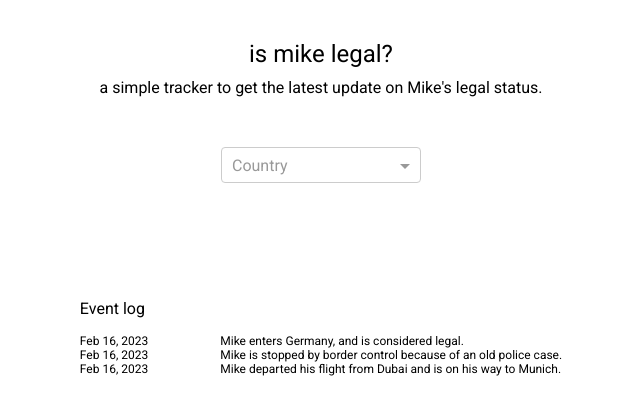
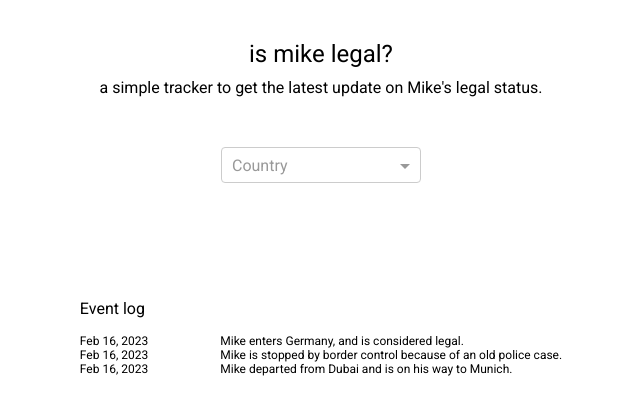
Before and after one commit to otmanesabir/is-mike-legal, an Angular app: page / in a window 1280 px wide. Shown: the top 414 px of the page, without its empty margins (319-959 px from the left). Built offline with nearby package versions, Linux system fonts and the light colour scheme.

Commit message:
mike-00 fix the stupid form

```diff
--- a/src/app/app.component.ts
+++ b/src/app/app.component.ts
@@ -26,16 +26,13 @@ export class AppComponent implements OnInit {
           name: 'UAE',
           status: 'Legal'
       }];
+    countryList: string[] = this.countries.map(country => country.name);
 
 
-  ngOnInit(): void {
+    ngOnInit(): void {
       this.form = new FormControl(null, [
           Validators.required,
       ]);
-  }
-
-  get countryList(): string[] {
-      return this.countries.map(country => country.name);
   }
 
   get legalStatus(): string {
@@ -71,7 +68,7 @@ export class AppComponent implements OnInit {
               timestamp
           },
           {
-              title: 'Mike departed his flight from Dubai and is on his way to Munich.',
+              title: 'Mike departed from Dubai and is on his way to Munich.',
               timestamp
           },
       ]
```
